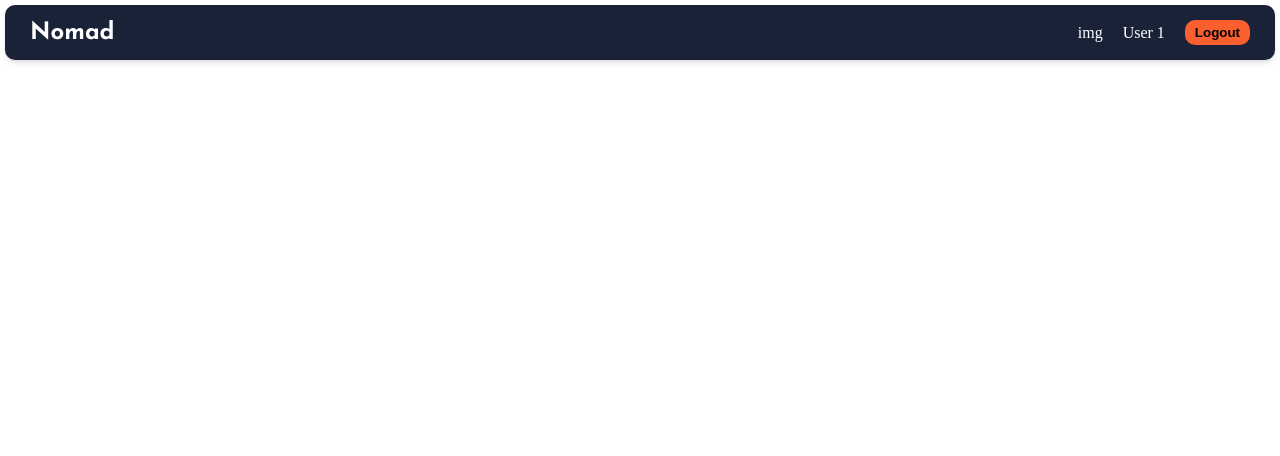
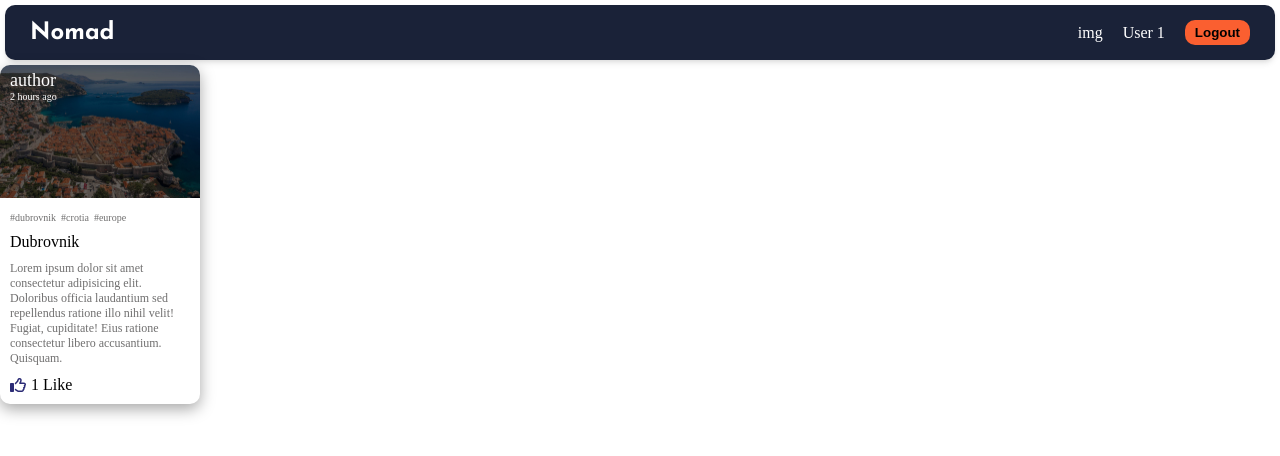
Before and after one commit to SneedUltima/travel-social-app, a React (Create React App) app: page / in a window 1280 px wide. Shown: the top 456 px of the page. Built offline with nearby package versions, Linux system fonts and the light colour scheme.

Commit message:
build: add item card component and style

```diff
--- a/src/App.js
+++ b/src/App.js
@@ -1,11 +1,11 @@
 import Login from "./pages/Login";
 import Register from "./pages/Register";
-import Navbar from "./components/Navbar";
+import Home from "./pages/Home";
 
 function App() {
   return (
     <div className="App">
-      <Navbar />
+      <Home />
     </div>
   );
 }
--- /dev/null
+++ b/src/components/ItemCard.jsx
@@ -0,0 +1,57 @@
+import React, { useState } from "react";
+import Dubrovnik from "../images/dubrovnik.jpg";
+import { FontAwesomeIcon } from "@fortawesome/react-fontawesome";
+import { faThumbsUp } from "@fortawesome/free-solid-svg-icons";
+import { faThumbsUp as faLightThumbsUp } from "@fortawesome/free-regular-svg-icons";
+import "../styles/ItemCard.scss";
+
+const ItemCard = () => {
+  const [like, setLike] = useState(false);
+
+  return (
+    <div className="item-card-container">
+      <div className="image">
+        <img src={Dubrovnik} alt="" />
+        <div className="image-text">
+          <p>author</p>
+          <p>2 hours ago</p>
+        </div>
+      </div>
+      <div className="text-container">
+        <div className="tags">
+          <p>#dubrovnik</p>
+          <p>#crotia</p>
+          <p>#europe</p>
+        </div>
+        <div className="title">
+          <p>Dubrovnik</p>
+        </div>
+        <div className="text">
+          <p>
+            Lorem ipsum dolor sit amet consectetur adipisicing elit. Doloribus
+            officia laudantium sed repellendus ratione illo nihil velit! Fugiat,
+            cupiditate! Eius ratione consectetur libero accusantium. Quisquam.
+          </p>
+        </div>
+        <div className="likes">
+          {like ? (
+            <FontAwesomeIcon
+              id="like-icon"
+              icon={faThumbsUp}
+              onClick={() => (like ? setLike(false) : setLike(true))}
+            />
+          ) : (
+            <FontAwesomeIcon
+              id="like-icon"
+              icon={faLightThumbsUp}
+              onClick={() => (like ? setLike(false) : setLike(true))}
+            />
+          )}
+          <p>1 Like</p>
+        </div>
+      </div>
+    </div>
+  );
+};
+
+export default ItemCard;
--- /dev/null
+++ b/src/pages/Home.jsx
@@ -0,0 +1,14 @@
+import React from "react";
+import Navbar from "../components/Navbar";
+import ItemCard from "../components/ItemCard";
+
+const Home = () => {
+  return (
+    <div>
+      <Navbar />
+      <ItemCard />
+    </div>
+  );
+};
+
+export default Home;
--- a/src/pages/Register.jsx
+++ b/src/pages/Register.jsx
@@ -19,7 +19,7 @@ const Register = () => {
           <input type="password" placeholder="Password" />
           <input style={{ display: "none" }} type="file" id="file" />
           <label htmlFor="file">
-            <FontAwesomeIcon id="cart-icon" icon={faImages} />
+            <FontAwesomeIcon id="file-icon" icon={faImages} />
             <span>Add an avatar</span>
           </label>
           <button>Sign up</button>
--- /dev/null
+++ b/src/styles/ItemCard.scss
@@ -0,0 +1,61 @@
+* {
+  margin: 0;
+  padding: 0;
+  box-sizing: border-box;
+}
+
+.item-card-container {
+  display: flex;
+  flex-direction: column;
+  border-radius: 10px;
+  width: 200px;
+  overflow: hidden;
+  position: relative;
+  box-shadow: rgba(0, 0, 0, 0.35) 0px 5px 15px;
+  .image {
+    img {
+      width: 200px;
+      object-fit: cover;
+      filter: brightness(40%);
+    }
+    .image-text {
+      color: white;
+      position: absolute;
+      top: 5px;
+      left: 10px;
+      font-size: 18px;
+
+      p:last-child {
+        font-size: 10px;
+      }
+    }
+  }
+  .text-container {
+    padding: 10px 10px;
+    .tags {
+      display: flex;
+      gap: 5px;
+      font-size: 10px;
+      color: rgb(112, 111, 111);
+    }
+    .title {
+      font-size: 16px;
+      margin: 10px 0;
+    }
+    .text {
+      font-size: 12px;
+      margin-bottom: 10px;
+      color: rgb(112, 111, 111);
+    }
+    .likes {
+      display: flex;
+      align-items: center;
+      gap: 5px;
+
+      #like-icon {
+        cursor: pointer;
+        color: rgb(44, 44, 118);
+      }
+    }
+  }
+}
```
Also changed, not shown: package.json (+5 -4 lines), src/images/dubrovnik.jpg (added), 1 other file (tests, documents, lock files or other folders).
